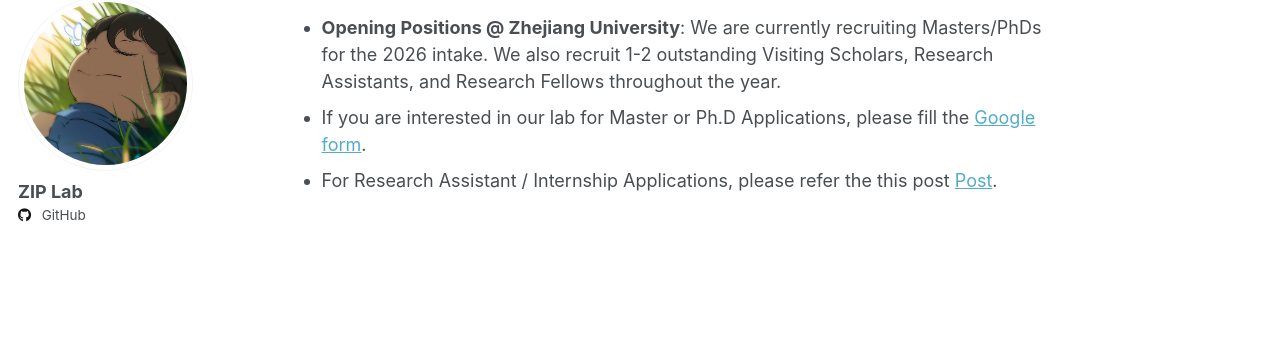
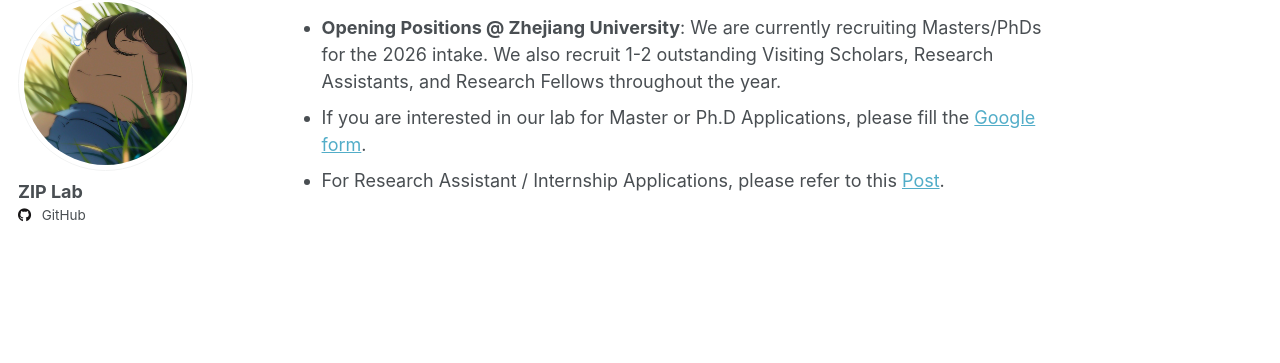
Before and after one commit to ziplab/ziplab.github.io, a Jekyll site: the page built from _pages/latest_news.md, in a window 1280 px wide. Shown: the part 103-466 px from the top of the page. Built offline with Jekyll 4.4.1, drawn with Linux system fonts in a browser that asks for light colours.

Commit message:
Update latest_news.md

```diff
--- a/_pages/latest_news.md
+++ b/_pages/latest_news.md
@@ -5,4 +5,4 @@ author_profile: true
 
 - **Opening Positions @ Zhejiang University**: We are currently recruiting Masters/PhDs for the 2026 intake. We also recruit 1-2 outstanding Visiting Scholars, Research Assistants, and Research Fellows throughout the year.
 - If you are interested in our lab for Master or Ph.D Applications, please fill the [Google form](https://forms.gle/UoR8B19y2NsjtGRJ6).
-- For Research Assistant / Internship Applications, please refer the this post [Post](https://ziplab.co/uploads/zip-lab-poster-full.html).
+- For Research Assistant / Internship Applications, please refer to this [Post](https://ziplab.co/uploads/zip-lab-poster-full.html).
```
